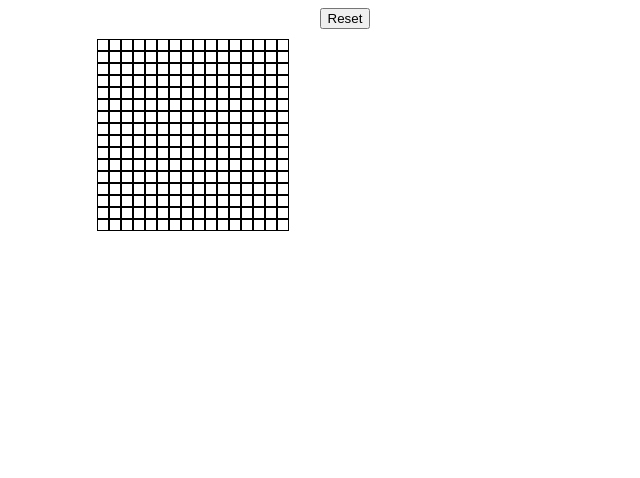
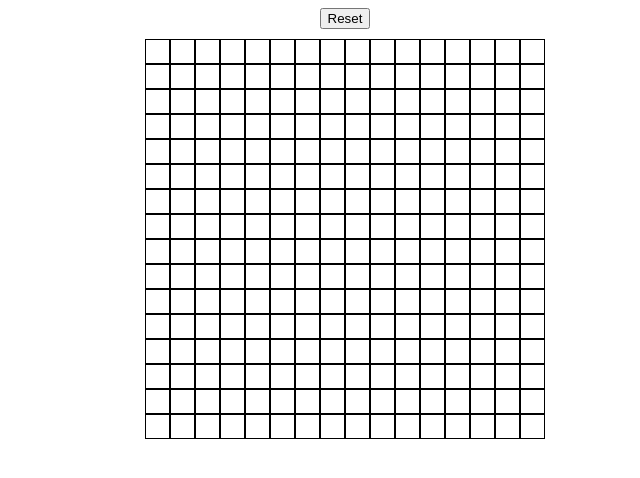
Before and after one commit to Danjor225/odin-etchsketch, a plain HTML site: page index.html in a window 1280 px wide. Shown: the whole page, without its empty margins (295-935 px from the left). Drawn offline with Linux system fonts and the light colour scheme.

Commit message:
Fixed grid sizing using flex grow
Made it so the row flex grows and cubes flex grow to
fill the grid container as much as possible evenly.

Also set the grid sizing to fixed width and height

```diff
--- a/styles.css
+++ b/styles.css
@@ -1,26 +1,27 @@
 #container{
-    text-align: center;
+    display: flex;
+    flex-direction: column;
+    align-items: center;
 }
 
 #grid-container{
     display: flex;
     flex-direction: column;
-    max-width:  960px;
-    max-height: 960px;
-    justify-content: center;
-    align-items: center;
+    width: 400px;
+    height: 400px;
+
 }
 .row{
     display: flex;
     flex-direction: row;
+    flex-grow: 1;
 
 }
 
 
 .cube{
     border: 1px solid black;
-    height: 10px;
-    width: 10px;
+   flex-grow: 1;
 }
 
 #reset-button{
```
